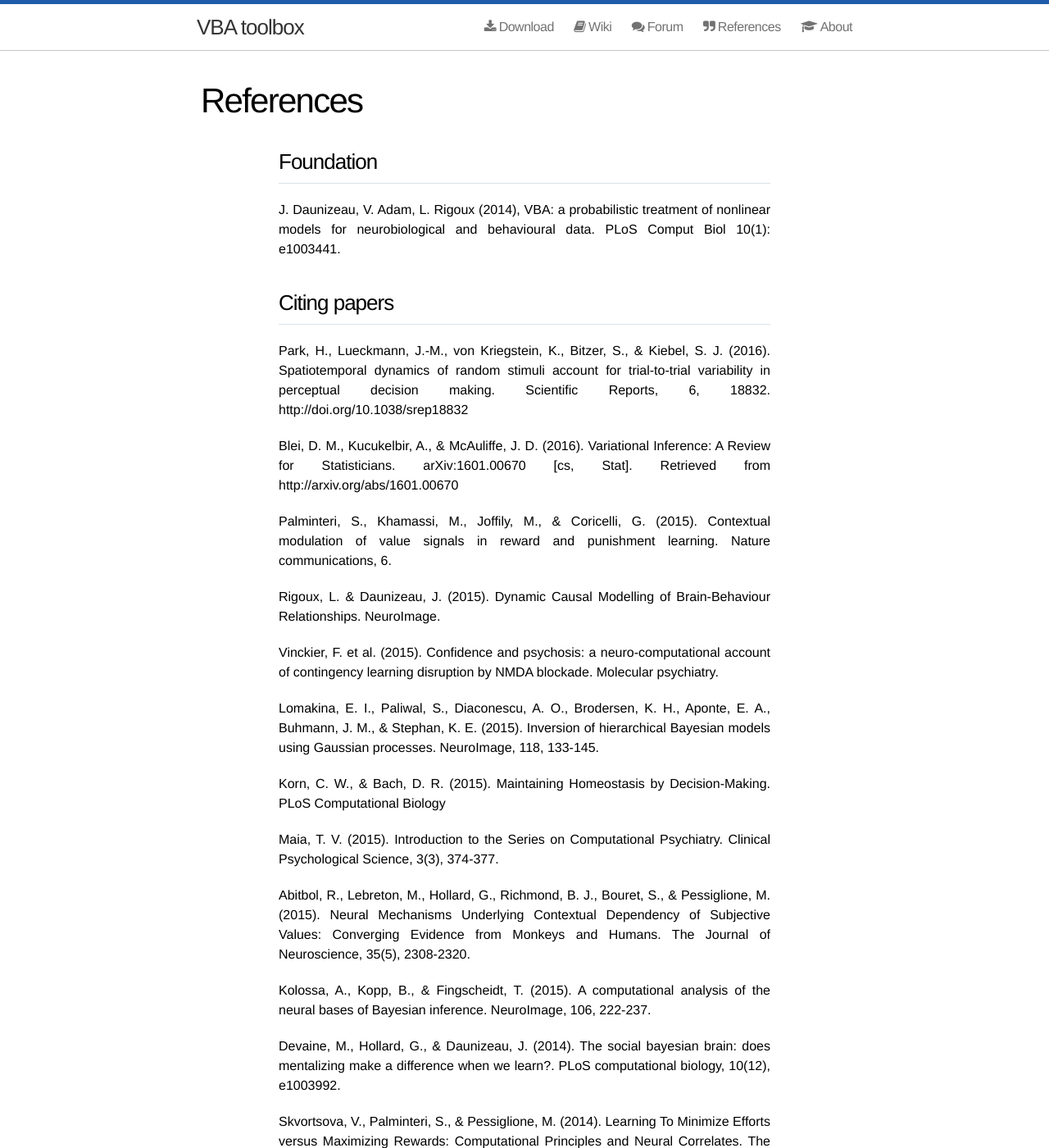
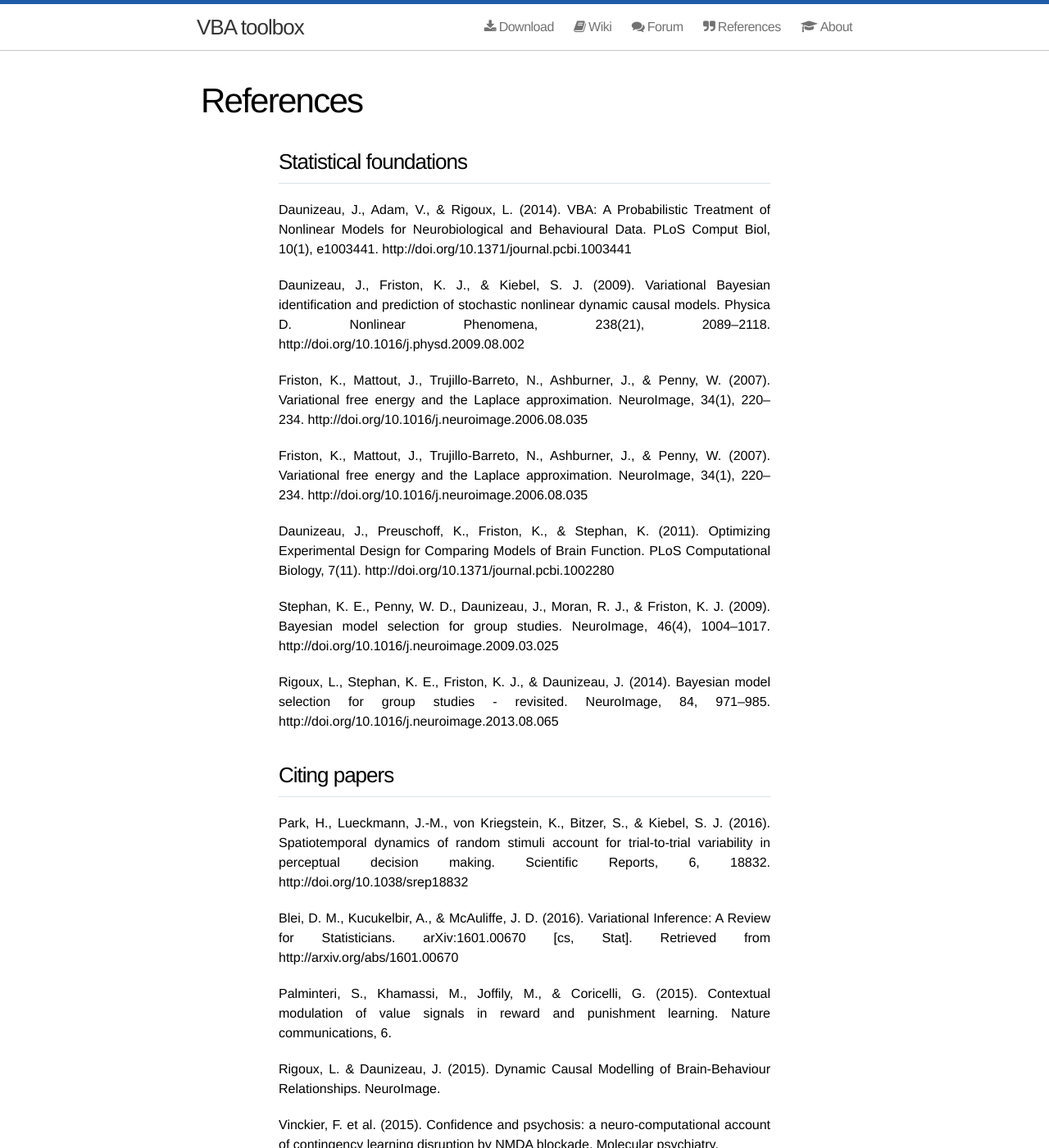
Before and after one commit to MBB-team/VBA-toolbox, a Jekyll site: the page built from references/index.html, in a window 1280 px wide and 1400 px high. Shown: the whole window at 82% size. Built offline with Jekyll 4.4.1, drawn with Linux system fonts in a browser that asks for light colours; nearby versions of some CDN libraries.

Commit message:
Update index.html

```diff
--- a/references/index.html
+++ b/references/index.html
@@ -4,10 +4,31 @@ title: References
 
 ---
 
-<h2>Foundation</h2>
+<h2>Statistical foundations</h2>
 
 <p>
-J. Daunizeau, V. Adam, L. Rigoux (2014), VBA: a probabilistic treatment of nonlinear models for neurobiological and behavioural data. PLoS Comput Biol 10(1): e1003441.
+  Daunizeau, J., Adam, V., & Rigoux, L. (2014). VBA: A Probabilistic Treatment of Nonlinear Models for Neurobiological and Behavioural Data. PLoS Comput Biol, 10(1), e1003441. http://doi.org/10.1371/journal.pcbi.1003441
+</p>
+
+<p>
+  Daunizeau, J., Friston, K. J., & Kiebel, S. J. (2009). Variational Bayesian identification and prediction of stochastic nonlinear dynamic causal models. Physica D. Nonlinear Phenomena, 238(21), 2089–2118. http://doi.org/10.1016/j.physd.2009.08.002
+</p>
+  Friston, K., Mattout, J., Trujillo-Barreto, N., Ashburner, J., & Penny, W. (2007). Variational free energy and the Laplace approximation. NeuroImage, 34(1), 220–234. http://doi.org/10.1016/j.neuroimage.2006.08.035
+<p>
+  Friston, K., Mattout, J., Trujillo-Barreto, N., Ashburner, J., & Penny, W. (2007). Variational free energy and the Laplace approximation. NeuroImage, 34(1), 220–234. http://doi.org/10.1016/j.neuroimage.2006.08.035
+</p>
+
+<p>
+  Daunizeau, J., Preuschoff, K., Friston, K., & Stephan, K. (2011). Optimizing Experimental Design for Comparing Models of Brain Function. PLoS Computational Biology, 7(11). http://doi.org/10.1371/journal.pcbi.1002280
+</p>
+
+<p>
+  Stephan, K. E., Penny, W. D., Daunizeau, J., Moran, R. J., & Friston, K. J. (2009). Bayesian model selection for group studies. NeuroImage, 46(4), 1004–1017. http://doi.org/10.1016/j.neuroimage.2009.03.025
+</p>
+
+<p>
+  Rigoux, L., Stephan, K. E., Friston, K. J., & Daunizeau, J. (2014). Bayesian model selection for group studies - revisited. NeuroImage, 84, 971–985. http://doi.org/10.1016/j.neuroimage.2013.08.065
+
 </p>
 
 <h2>Citing papers</h2>
```
